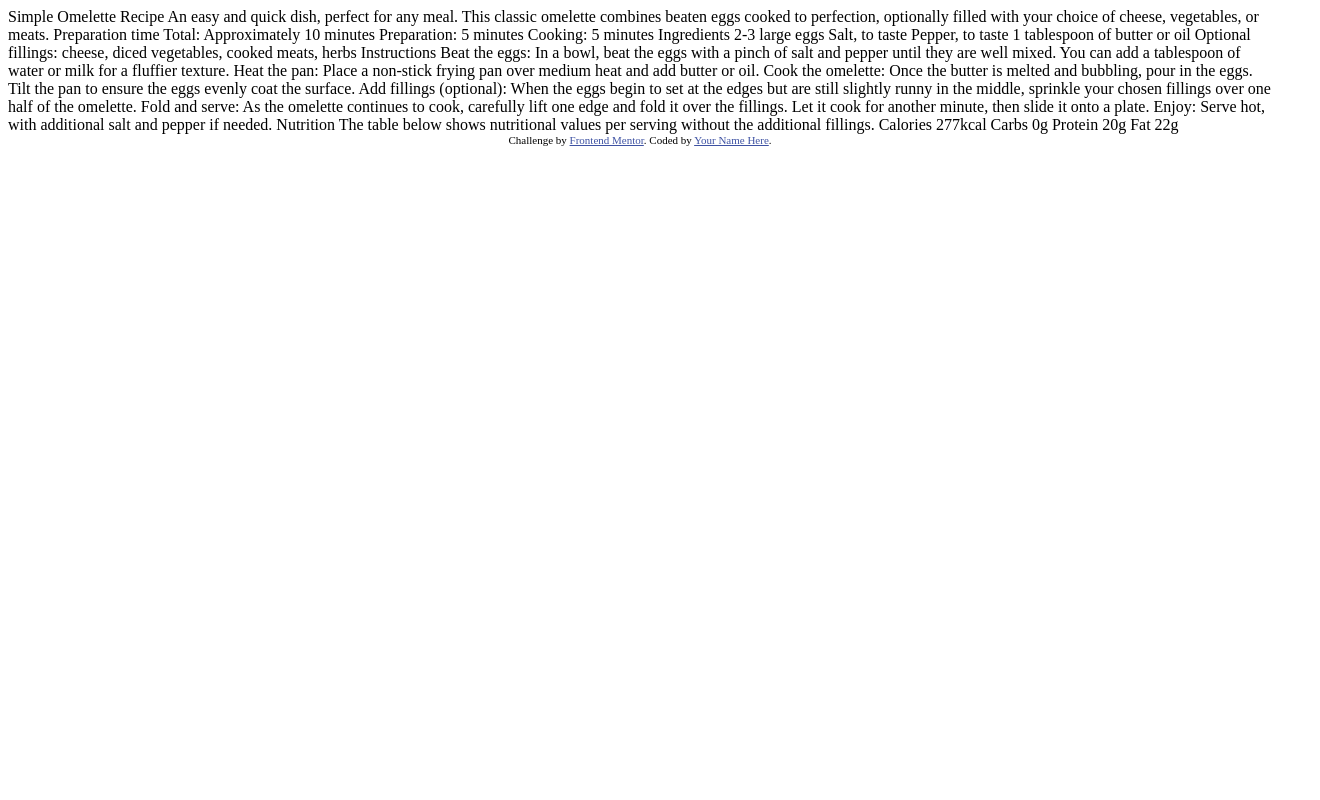
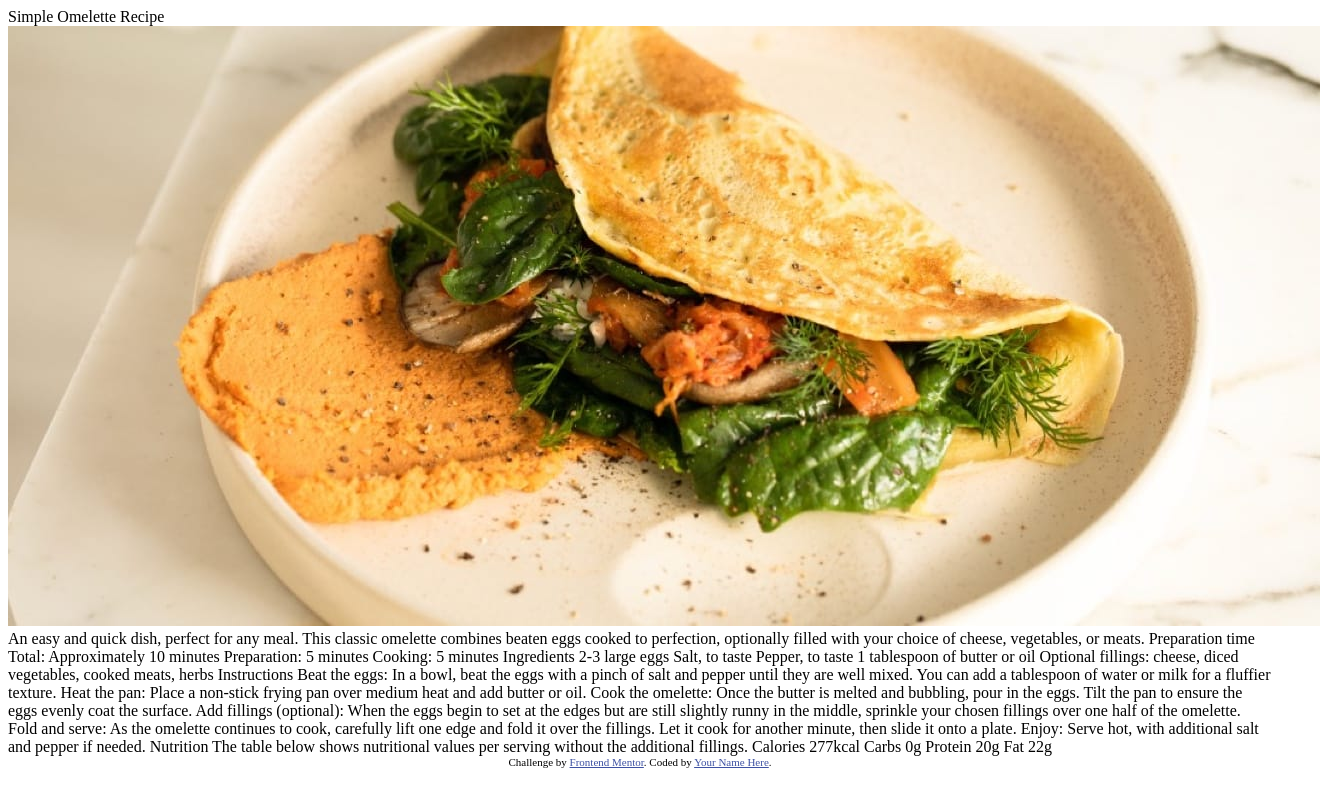
Before and after one commit to rara2135/recipe, a plain HTML site: page index.html in a window 1280 px wide. Shown: the whole page, 1320 px wide, since content can reach past the window. Drawn offline with Linux system fonts and the light colour scheme.

Commit message:
added omelette

```diff
--- a/index.html
+++ b/index.html
@@ -17,7 +17,7 @@
 <body>
 
   Simple Omelette Recipe
-
+  <img src="/assets/images/image-omelette.jpeg" alt="">
   An easy and quick dish, perfect for any meal. This classic omelette combines beaten eggs cooked
   to perfection, optionally filled with your choice of cheese, vegetables, or meats.
 
```
